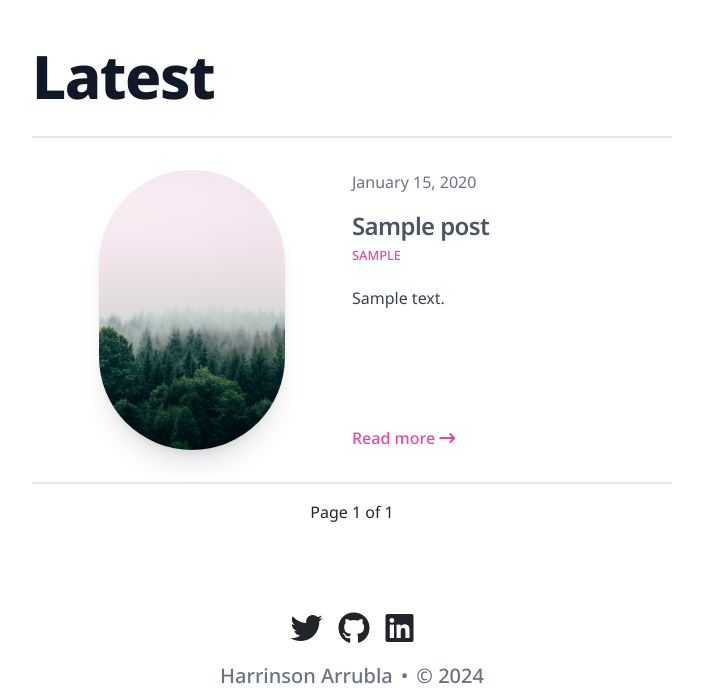
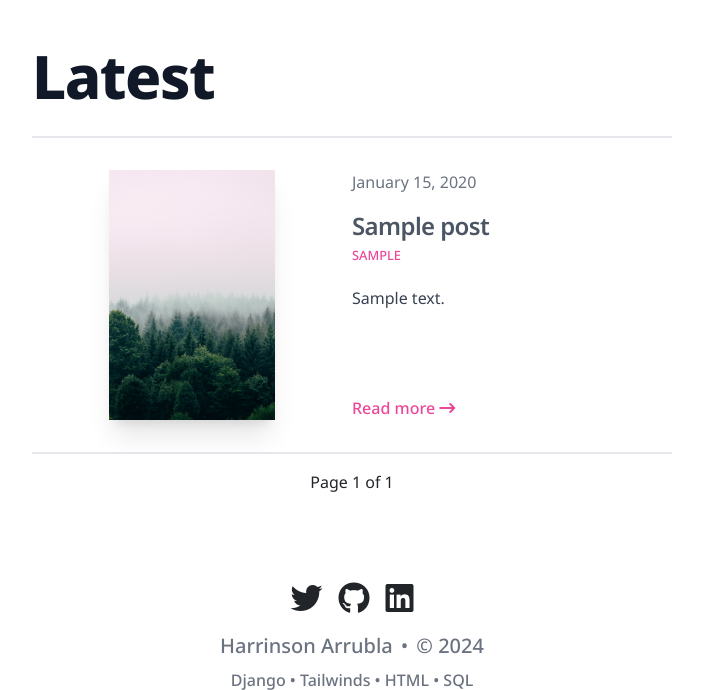
Before and after one commit to haarrublar/personalWebsite, a Django app: page /blog/ in a window 1280 px wide. Shown: the part 88-778 px from the top of the page, without its empty margins (288-991 px from the left). Run offline with Django 4.2, Linux system fonts and the light colour scheme; tables that the repository leaves empty hold one stand-in row (values such as "Sample post"); style sheets or scripts are compiled from the project's sources; some libraries are stand-ins or nearby versions.

Commit message:
styling update

```diff
--- a/blog/templates/blog/post/list.html
+++ b/blog/templates/blog/post/list.html
@@ -18,7 +18,7 @@
             <div class="grid md:grid-cols-2 py-8">
                 <div class="hidden md:block">
                     <img src="{% static 'media/exm1.jpg' %}" class="img-fluid shadow-xl
-                    rounded-full d-block mx-auto" alt="..." style="height: 280px">
+                     mx-auto" alt="..." style="height: 250px">
                 </div>
                 <div>
                     <div class="card-body flex flex-column align-items-start prose" style="height: 100%; padding: 0px; margin: 0px;">
--- a/website/templates/navbar/navbar.html
+++ b/website/templates/navbar/navbar.html
@@ -8,7 +8,6 @@
                haarrublar's Blog
                Welcome
                Bienvenid@s
-               Harrinson Arrubla
                Mathematician
                Applied Statistician & Data Scientist
            </span>
```
